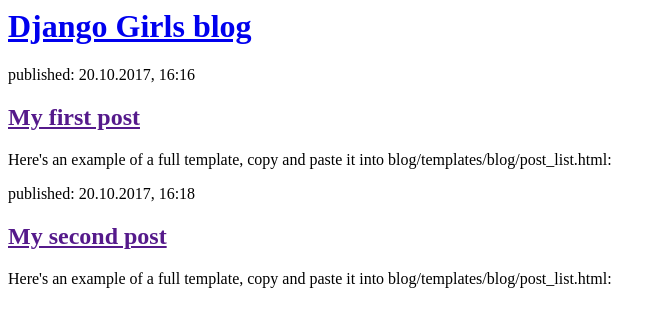
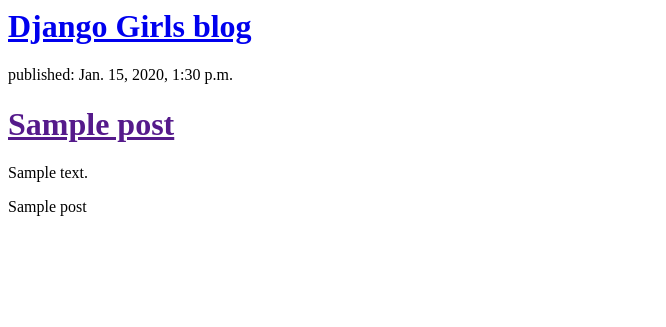
Before and after one commit to pythonamir/my-first-blog, a Django app: template blog/templates/blog/post_list.html in a window 1280 px wide. Shown: the top 327 px of the page, without its empty margins (0-666 px from the left). Run offline with Django 3.2, Linux system fonts and the light colour scheme; the template is opened without the code that fills it: values that come from a table or form of the project are taken from there, others are empty; tables that the repository leaves empty hold one stand-in row (values such as "Sample post").

Commit message:
Modified templates to display posts from database.

```diff
--- a/blog/templates/blog/post_list.html
+++ b/blog/templates/blog/post_list.html
@@ -5,18 +5,14 @@
     <body>
         <div>
             <h1><a href="/">Django Girls blog</a></h1>
-        </div>
-
-        <div>
-            <p>published: 20.10.2017, 16:16</p>
-            <h2><a href="">My first post</a></h2>
-            <p>Here's an example of a full template, copy and paste it into blog/templates/blog/post_list.html:</p>
-        </div>
-
-        <div>
-            <p>published: 20.10.2017, 16:18</p>
-            <h2><a href="">My second post</a></h2>
-            <p>Here's an example of a full template, copy and paste it into blog/templates/blog/post_list.html:</p>
+            {% for post in posts %}
+                <div>
+                    <p>published: {{ post.published_date }}</p>
+                    <h1><a href="">{{ post.title }}</a> </h1>
+                    <p>{{ post.text|linebreaks }}</p>
+                </div>
+                {{ post }}
+            {% endfor %}
         </div>
     </body>
 </html>
--- a/blog/views.py
+++ b/blog/views.py
@@ -1,5 +1,8 @@
 from django.shortcuts import render
+from .models import Post
+from django.utils import timezone
 
 # Create your views here.
 def post_list(request):
-    return render(request, 'blog/post_list.html', {})
+    posts = Post.objects.filter(published_date__lte=timezone.now()).order_by('published_date')
+    return render(request, 'blog/post_list.html', {'posts' : posts})
```
